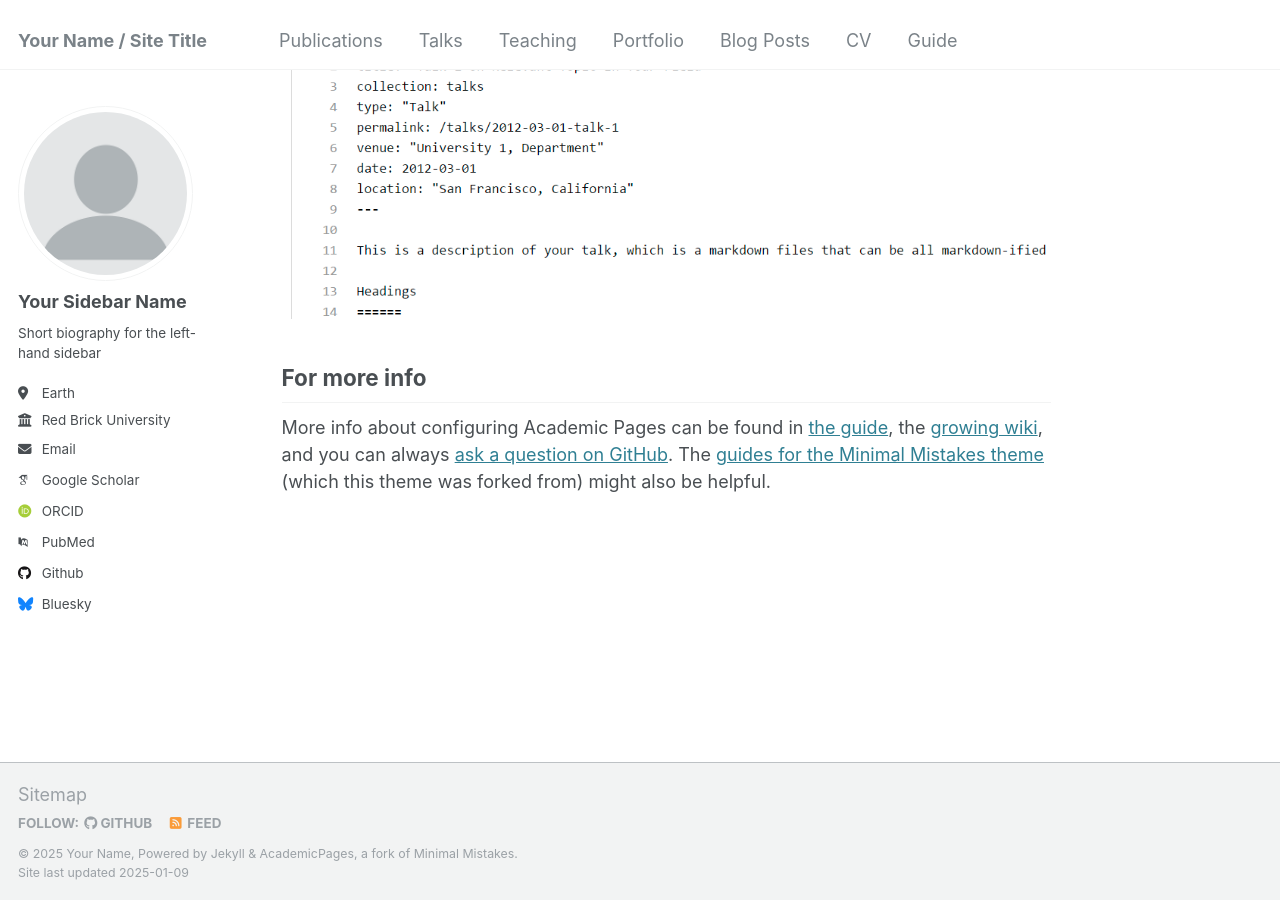
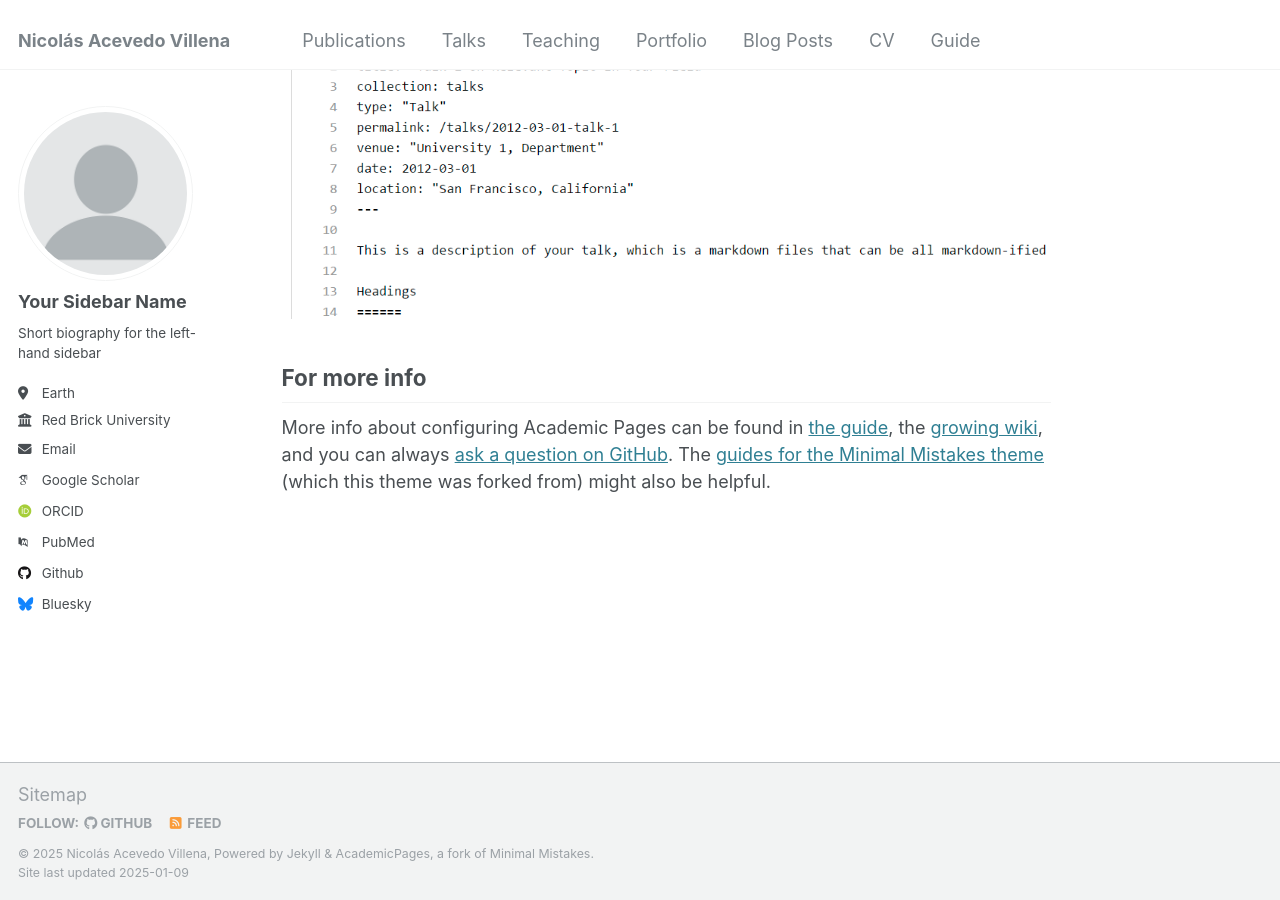
Before and after one commit to nicacevedo/nicacevedo.github.io, a Jekyll site: the page built from _pages/about.md, in a window 1280 px wide and 900 px high, scrolled down 2643 px. Built offline with Jekyll 4.4.1, drawn with Linux system fonts in a browser that asks for light colours; some web fonts are replaced.

Commit message:
test file and change name on site

```diff
--- a/_config.yml
+++ b/_config.yml
@@ -8,10 +8,10 @@
 
 # Basic Site Settings
 locale                   : "en-US"
-title                    : "Your Name / Site Title"
+title                    : "Nicolás Acevedo Villena"
 title_separator          : "-"
-name                     : &name "Your Name"
-description              : &description "personal description"
+name                     : &name "Nicolás Acevedo Villena"
+description              : &description ""
 url                      : https://academicpages.github.io # the base hostname & protocol for your site e.g. "https://[your GitHub username].github.io"
 baseurl                  : "" # the subpath of your site, e.g. "/blog"
 repository               : "academicpages/academicpages.github.io"
--- /dev/null
+++ b/files/delete.txt
@@ -0,0 +1 @@
+delete
```
